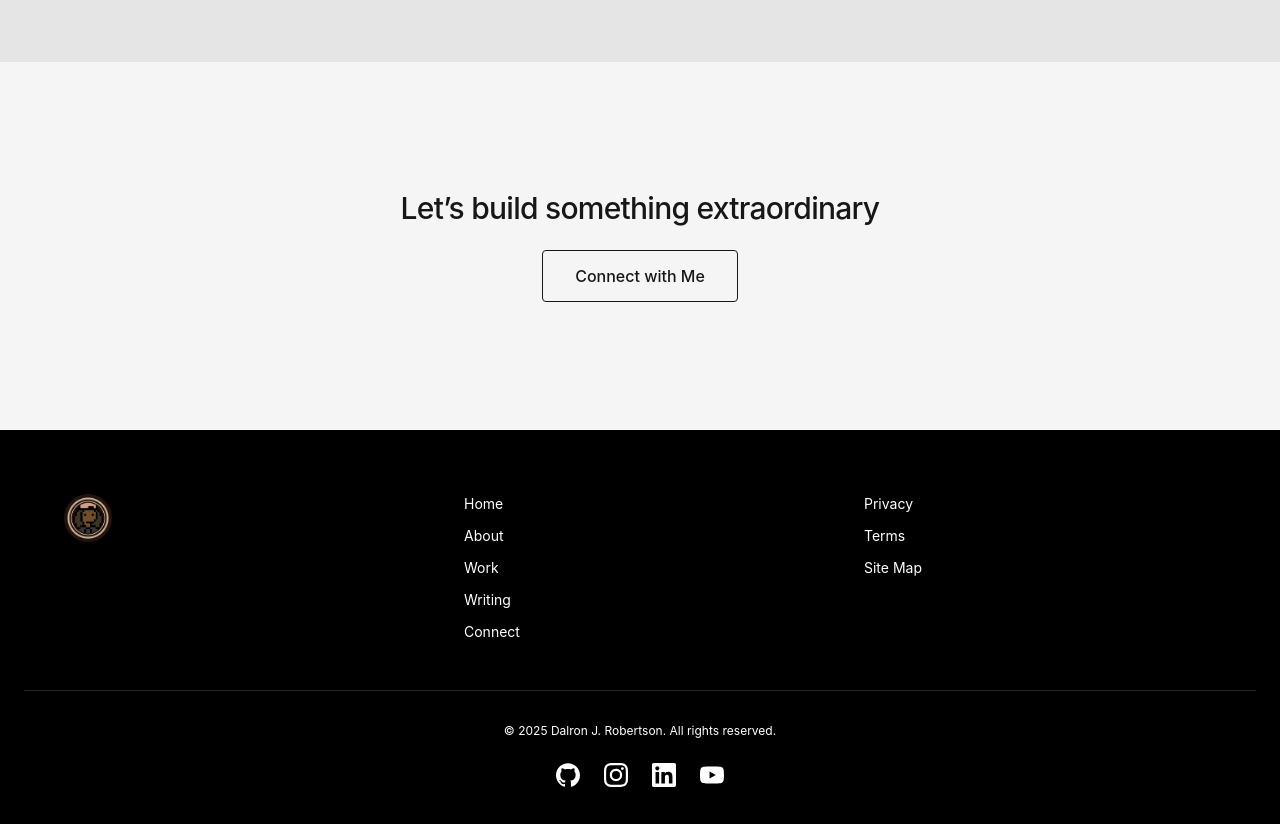
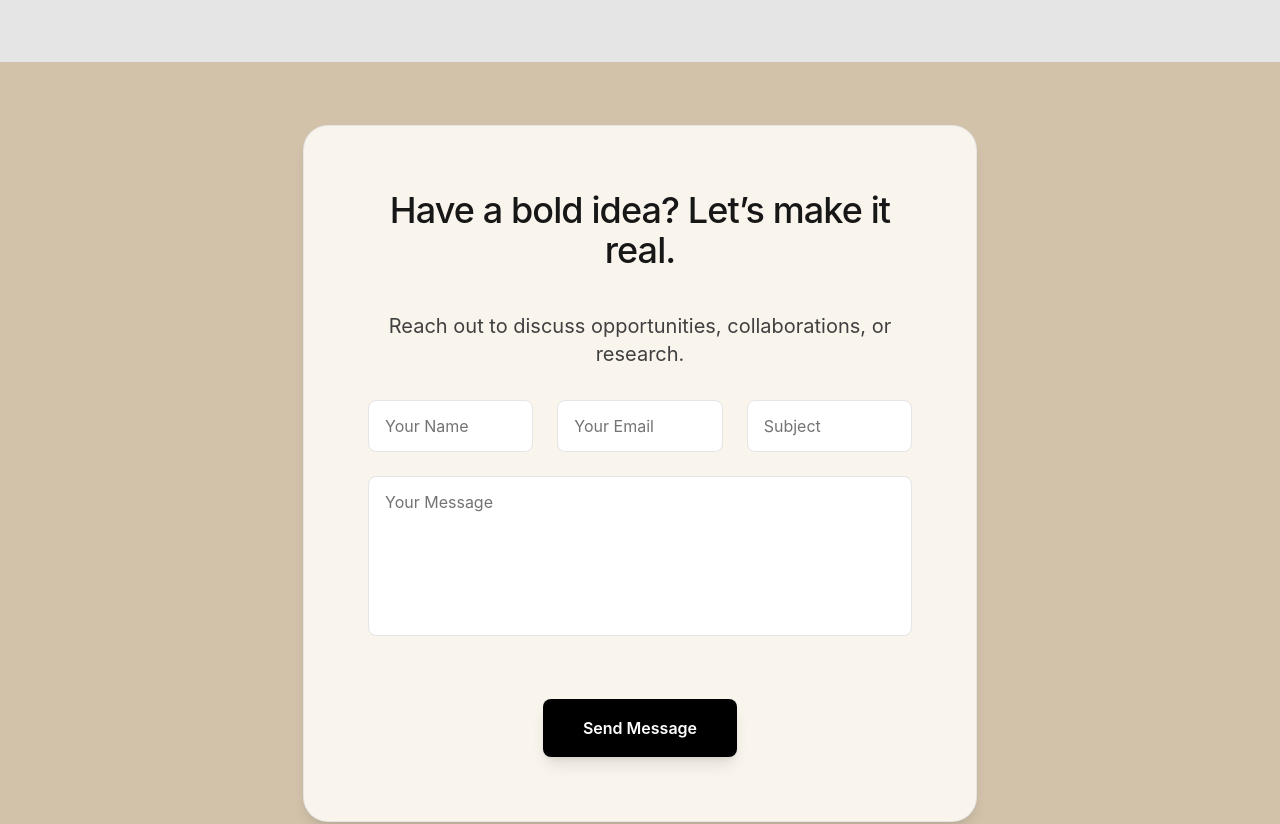
Before and after one commit to AGuyNamedDJ/Personal-Website, a Next.js app: page / in a window 1280 px wide. Shown: the part 1900-2724 px from the top of the page. Built offline with nearby package versions, Linux system fonts and the light colour scheme.

Commit message:
feat(contact): restore full ContactStrip implementation with polished UI and validation

```diff
--- a/src/components/sections/ContactStrip.jsx
+++ b/src/components/sections/ContactStrip.jsx
@@ -2,28 +2,152 @@
 
 "use client";
 
+import React, { useState } from "react";
 import Link from "next/link";
 import { motion } from "framer-motion";
+import { useForm } from "@formspree/react";
 
 export default function ContactStrip() {
+  const [state, handleSubmit] = useForm("your-form-id");
+  const [localErrors, setLocalErrors] = useState({});
+
+  function onSubmit(event) {
+    event.preventDefault();
+    const form = event.target;
+    const name = form.name.value.trim();
+    const email = form.email.value.trim();
+    const subject = form.subject.value.trim();
+    const message = form.message.value.trim();
+    const errors = {};
+    if (!name) errors.name = "Please enter your name.";
+    if (!email) errors.email = "Please enter your email.";
+    if (!subject) errors.subject = "Please enter a subject.";
+    if (!message) errors.message = "Please enter your message.";
+    if (Object.keys(errors).length > 0) {
+      setLocalErrors(errors);
+      return;
+    }
+    setLocalErrors({});
+    handleSubmit(event);
+  }
+
   return (
-    <section className="section-block bg-neutral-100 text-center">
+    <section className="py-16 bg-[#D2C2AA] text-center">
       <motion.div
         initial={{ opacity: 0, y: 12 }}
         whileInView={{ opacity: 1, y: 0 }}
-        transition={{ duration: 0.6, ease: "easeOut" }}
+        transition={{ duration: 0.8, type: "spring", stiffness: 100 }}
         viewport={{ once: true }}
-        className="mx-auto max-w-3xl"
+        className="mx-auto max-w-2xl relative"
       >
-        <h2 className="mb-6 text-2xl md:text-3xl font-semibold tracking-tight">
-          Let’s build something extraordinary
-        </h2>
-        <Link
-          href="/connect"
-          className="inline-block rounded border border-neutral-900 px-8 py-3 font-medium text-neutral-900 transition hover:bg-neutral-900 hover:text-white"
-        >
-          Connect with Me
-        </Link>
+        <div className="bg-[#F9F4EC] p-10 md:p-16 rounded-3xl shadow-lg shadow-inner ring-1 ring-neutral-200 relative">
+          <h2 className="text-3xl md:text-4xl font-bold tracking-tight md:tracking-wide mb-4">
+            Have a bold idea? Let’s make it real.
+          </h2>
+          <div className="mx-auto mb-6 h-0.5 w-16 bg-gradient-to-r from-accent-gold via-accent-gold/60 to-transparent" />
+          <p className="mb-8 text-lg md:text-xl text-neutral-700">
+            Reach out to discuss opportunities, collaborations, or research.
+          </p>
+          <form onSubmit={onSubmit} className="space-y-6" noValidate>
+            <div className="grid grid-cols-1 md:grid-cols-3 gap-6">
+              <div>
+                <input
+                  id="name"
+                  type="text"
+                  name="name"
+                  placeholder="Your Name"
+                  className={`w-full rounded-lg px-4 py-3 bg-white placeholder-neutral-500 focus:outline-none focus:ring-2 focus:ring-accent-gold hover:shadow-sm transition ring-opacity-0 focus:ring-opacity-100 duration-150 ${
+                    localErrors.name ? "border border-red-600" : "border border-neutral-200"
+                  }`}
+                  onChange={() => {
+                    if (localErrors.name) {
+                      setLocalErrors({ ...localErrors, name: undefined });
+                    }
+                  }}
+                />
+                {localErrors.name && (
+                  <p className="mt-2 text-sm text-red-600">{localErrors.name}</p>
+                )}
+              </div>
+              <div>
+                <input
+                  id="email"
+                  type="email"
+                  name="email"
+                  placeholder="Your Email"
+                  className={`w-full rounded-lg px-4 py-3 bg-white placeholder-neutral-500 focus:outline-none focus:ring-2 focus:ring-accent-gold hover:shadow-sm transition ring-opacity-0 focus:ring-opacity-100 duration-150 ${
+                    localErrors.email ? "border border-red-600" : "border border-neutral-200"
+                  }`}
+                  onChange={() => {
+                    if (localErrors.email) {
+                      setLocalErrors({ ...localErrors, email: undefined });
+                    }
+                  }}
+                />
+                {localErrors.email && (
+                  <p className="mt-2 text-sm text-red-600">{localErrors.email}</p>
+                )}
+              </div>
+              <div>
+                <input
+                  id="subject"
+                  type="text"
+                  name="subject"
+                  placeholder="Subject"
+                  className={`w-full rounded-lg px-4 py-3 bg-white placeholder-neutral-500 focus:outline-none focus:ring-2 focus:ring-accent-gold hover:shadow-sm transition ring-opacity-0 focus:ring-opacity-100 duration-150 ${
+                    localErrors.subject ? "border border-red-600" : "border border-neutral-200"
+                  }`}
+                  onChange={() => {
+                    if (localErrors.subject) {
+                      setLocalErrors({ ...localErrors, subject: undefined });
+                    }
+                  }}
+                />
+                {localErrors.subject && (
+                  <p className="mt-2 text-sm text-red-600">{localErrors.subject}</p>
+                )}
+              </div>
+            </div>
+            <div>
+              <textarea
+                id="message"
+                name="message"
+                placeholder="Your Message"
+                rows={4}
+                className={`w-full rounded-lg px-4 py-3 bg-white placeholder-neutral-500 focus:outline-none focus:ring-2 focus:ring-accent-gold hover:shadow-sm transition ring-opacity-0 focus:ring-opacity-100 duration-150 h-40 resize-none ${
+                  localErrors.message ? "border border-red-600" : "border border-neutral-200"
+                }`}
+                onChange={() => {
+                  if (localErrors.message) {
+                    setLocalErrors({ ...localErrors, message: undefined });
+                  }
+                }}
+              />
+              {localErrors.message && (
+                <p className="mt-2 text-sm text-red-600">{localErrors.message}</p>
+              )}
+            </div>
+            <motion.button
+              type="submit"
+              disabled={state.submitting}
+              className="mt-8 w-full md:w-auto inline-block bg-black text-white rounded-lg px-10 py-4 font-semibold shadow-lg transform transition hover:scale-105 hover:bg-white hover:text-black hover:border hover:border-black active:scale-95 active:bg-neutral-900 focus:outline-none focus:ring-2 focus:ring-accent-gold"
+              whileTap={{ scale: 0.95 }}
+              transition={{ type: "spring", stiffness: 300 }}
+            >
+              {state.submitting ? "Sending..." : "Send Message"}
+            </motion.button>
+            {state.succeeded && (
+              <div className="absolute inset-0 bg-white bg-opacity-95 flex flex-col items-center justify-center rounded-3xl p-8">
+                <h3 className="text-2xl font-semibold text-neutral-900 mb-2">
+                  Message Sent
+                </h3>
+                <p className="text-base text-neutral-600">
+                  Thank you! I’ve received your message and will respond within one business day.
+                </p>
+              </div>
+            )}
+          </form>
+        </div>
       </motion.div>
     </section>
   );
```
